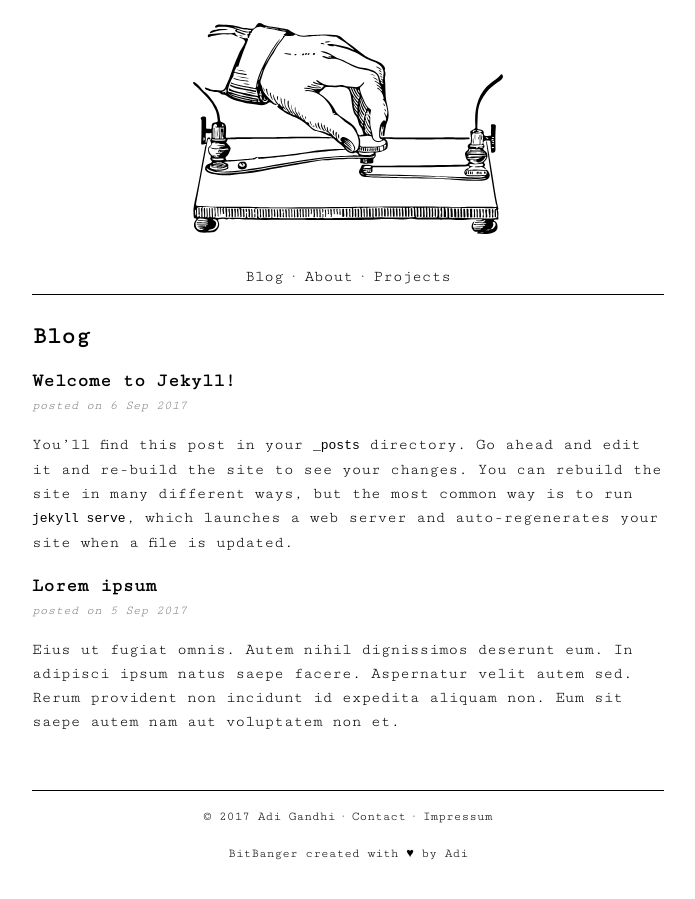
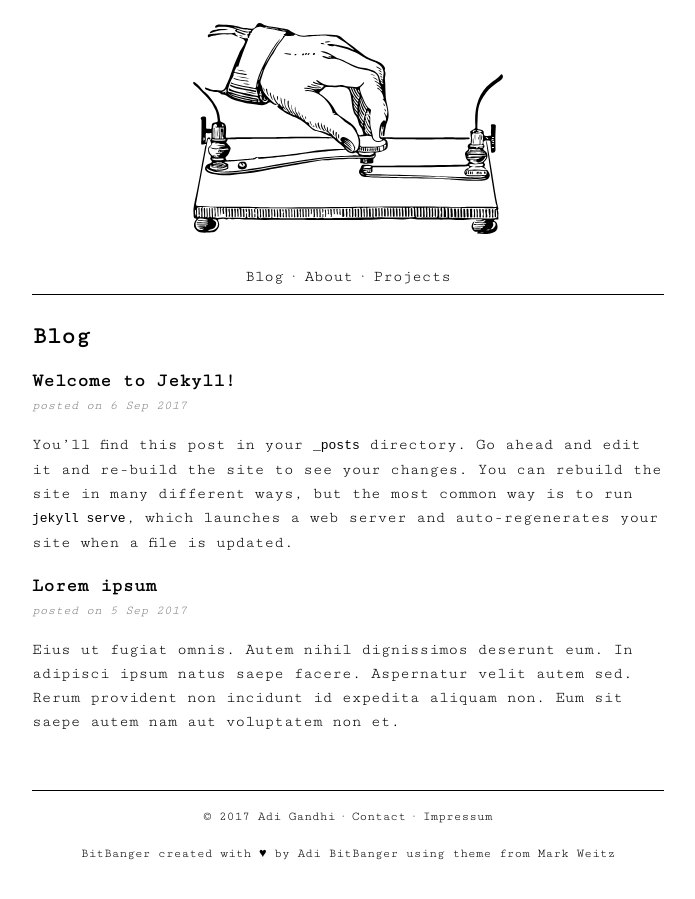
Before and after one commit to adigandhi/adigandhi.github.io, a Jekyll site: the page built from index.md, in a window 1280 px wide. Shown: the whole page, without its empty margins (292-987 px from the left). Built offline with Jekyll 4.4.1, drawn with Linux system fonts in a browser that asks for light colours.

Commit message:
pdating footer

```diff
--- a/_includes/footer.html
+++ b/_includes/footer.html
@@ -6,5 +6,6 @@
   </p>
   <p>
     <a href="https://adigandhi.github.io/">BitBanger</a> created with &#9829; by <a href="https://github.com/adigandhi">Adi</a>
+    <a href="https://github.com/Trybnetic/minimalist/">BitBanger</a> using theme from <a href="https://github.com/Trybnetic">Mark Weitz</a>
   </p>
 </div>
```
